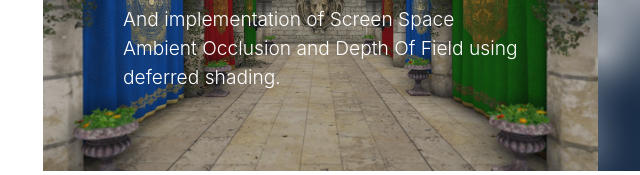
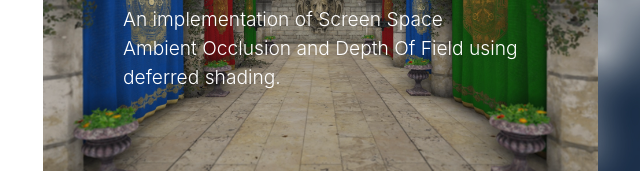
Before and after one commit to ElmerDellson/ElmerDellson.github.io, a website with bundled scripts: page index.html in a window 1280 px wide. Shown: the part 1678-1853 px from the top of the page, 42-682 px from the left. Built offline with nearby package versions, Linux system fonts and the light colour scheme.

Commit message:
spelling

```diff
--- a/index.html
+++ b/index.html
@@ -88,7 +88,7 @@
               <div class="caption">
                 <div class="caption-content">
                   <div class="h2">SSAO and DOF in OpenGL</div>
-                  <p class="mb-0">And implementation of Screen Space Ambient Occlusion and Depth Of Field using deferred shading.</p>
+                  <p class="mb-0">An implementation of Screen Space Ambient Occlusion and Depth Of Field using deferred shading.</p>
                 </div>
               </div>
               <img class="img-fluid" src="img/deferred-shading.jpg" alt="">
```
